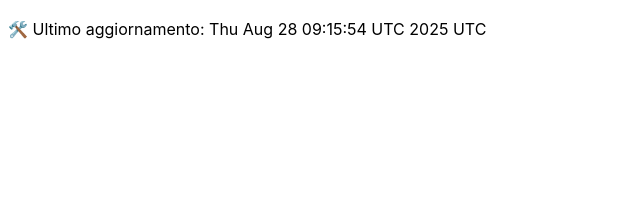
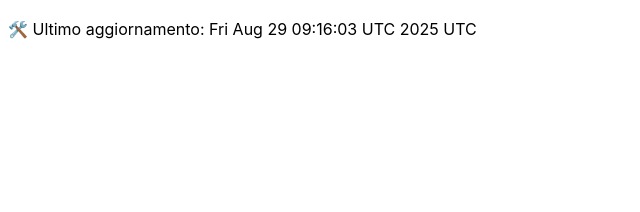
Before and after one commit to DanteTrb/DanteTrb.github.io, a Jekyll site: the page built from badges.md, in a window 1280 px wide. Shown: the top 212 px of the page, without its empty margins (0-640 px from the left). Built offline with Jekyll 4.4.1, drawn with Linux system fonts in a browser that asks for light colours; our own code applies the rules of GitHub Pages for plain Markdown files.

Commit message:
🛠️ Aggiornamento automatico badge

```diff
--- a/badges.md
+++ b/badges.md
@@ -1 +1 @@
-🛠️ Ultimo aggiornamento: Thu Aug 28 09:15:54 UTC 2025 UTC
+🛠️ Ultimo aggiornamento: Fri Aug 29 09:16:03 UTC 2025 UTC
```
